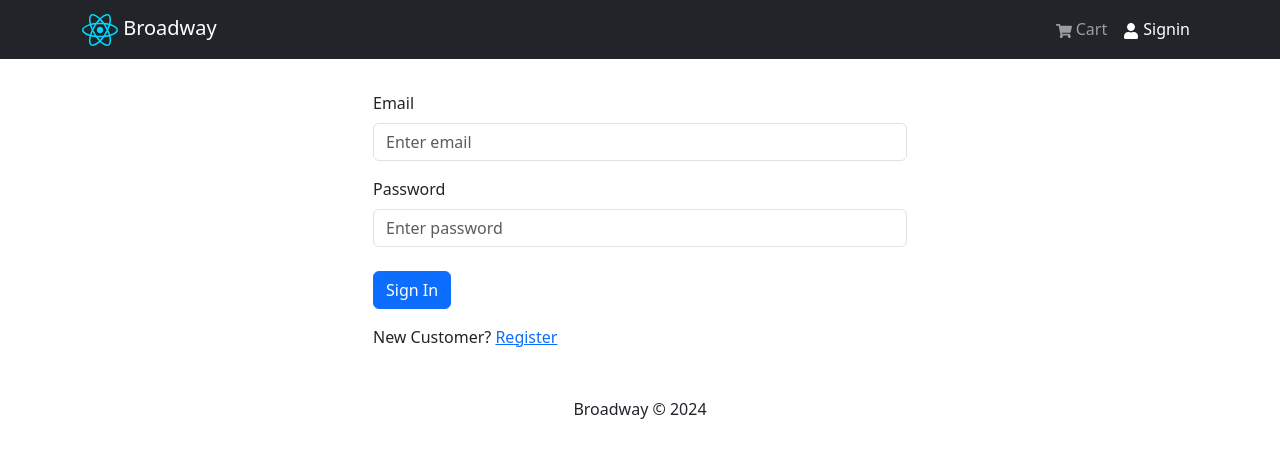
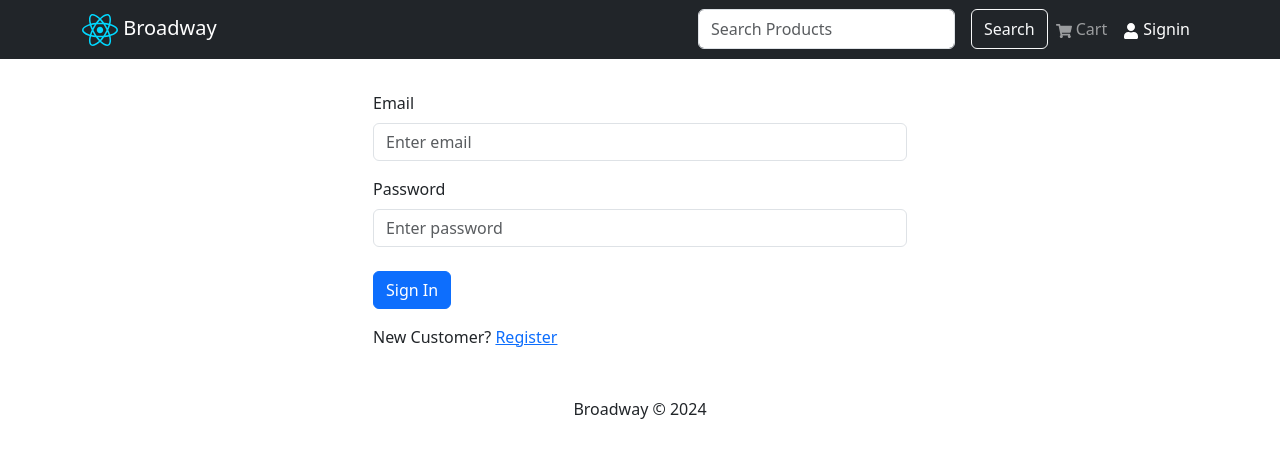
Before and after one commit to nikeshdc-25/ECommerce, a React (Vite) app in the folder frontend/: page /signin in a window 1280 px wide. Shown: the top 458 px of the page. Built offline with nearby package versions, Linux system fonts and the light colour scheme.

Commit message:
implemented pagination and search

```diff
--- a/frontend/src/components/Header.jsx
+++ b/frontend/src/components/Header.jsx
@@ -7,6 +7,7 @@ import logo from "../assets/react.svg";
 import { logout } from "../slices/authSlice";
 import { useUserLogoutMutation } from "../slices/userApiSlice";
 import { LinkContainer } from "react-router-bootstrap";
+import SearchBox from "./SearchBox";
 
 function Header() {
   const { cartItems } = useSelector((state) => state.cart);
@@ -37,6 +38,7 @@ function Header() {
 
           <Navbar.Collapse id="navbar">
             <Nav className="ms-auto">
+              <SearchBox />
               <NavLink to="/cart" className="nav-link">
                 <FaShoppingCart /> Cart{" "}
                 {cartItems.length > 0 && (
--- /dev/null
+++ b/frontend/src/components/Paginate.jsx
@@ -0,0 +1,21 @@
+import { Pagination } from "react-bootstrap";
+import { LinkContainer } from "react-router-bootstrap";
+
+function Paginate({ page, pages, admin = false }) {
+  return (
+    pages > 1 && (
+      <Pagination>
+        {[...Array(pages).keys()].map((x) => (
+          <LinkContainer
+            to={admin ? `/admin/products/page/${x + 1}` : `/page/${x + 1}`}
+            key={x + 1}
+          >
+            <Pagination.Item active={page == x + 1}>{x + 1}</Pagination.Item>
+          </LinkContainer>
+        ))}
+      </Pagination>
+    )
+  );
+}
+
+export default Paginate;
--- /dev/null
+++ b/frontend/src/components/SearchBox.jsx
@@ -0,0 +1,33 @@
+import { Form, Button } from "react-bootstrap";
+import { useState } from "react";
+import { useNavigate } from "react-router-dom";
+
+function SearchBox() {
+  const [keyword, setKeyword] = useState("");
+  const navigate = useNavigate();
+  const submitHandler = (e) => {
+    e.preventDefault();
+    if (keyword.trim()) {
+      navigate(`/search/${keyword.trim()}`);
+      setKeyword("");
+    } else {
+      navigate("/");
+    }
+  };
+  return (
+    <Form onSubmit={submitHandler} className="d-flex">
+      <Form.Control
+        type="text"
+        placeholder="Search Products"
+        className="mx-3"
+        value={keyword}
+        onChange={(e) => setKeyword(e.target.value)}
+      />
+      <Button type="submit" variant="outline-light">
+        Search
+      </Button>
+    </Form>
+  );
+}
+
+export default SearchBox;
--- a/frontend/src/main.jsx
+++ b/frontend/src/main.jsx
@@ -53,6 +53,16 @@ const router = createBrowserRouter(
   createRoutesFromElements(
     <Route path="/" element={<App />}>
       <Route path="" element={<HomePage />} loader={dataLoader} />
+      <Route
+        path="search/:keyword"
+        element={<HomePage />}
+        loader={dataLoader}
+      />
+      <Route
+        path="page/:pageNumber"
+        element={<HomePage />}
+        loader={dataLoader}
+      />
       <Route path="product/:id" element={<ProductPage />} />
       <Route path="cart" element={<CartPage />} />
       <Route path="signin" element={<LoginPage />} />
@@ -65,6 +75,10 @@ const router = createBrowserRouter(
       <Route path="" element={<AdminRoute />}>
         <Route path="admin/orders" element={<OrdersPage />} />
         <Route path="admin/products" element={<ProductsListPage />} />
+        <Route
+          path="admin/products/page/:pageNumber"
+          element={<ProductsListPage />}
+        />
         <Route path="admin/product/:id/edit" element={<ProductEditPage />} />
       </Route>
     </Route>
--- a/frontend/src/pages/HomePage.jsx
+++ b/frontend/src/pages/HomePage.jsx
@@ -1,9 +1,10 @@
 import { Row, Col } from "react-bootstrap";
 import Product from "../components/Product";
 import { useState, useEffect } from "react";
-import { useLoaderData } from "react-router-dom";
+import { useLoaderData, useParams } from "react-router-dom";
 import { useGetProductsQuery } from "../slices/productSlice";
 import Message from "../components/Message";
+import Paginate from "../components/Paginate";
 const HomePage = () => {
   // const [products, setProducts] = useState([]);
   // useEffect(() => {
@@ -14,7 +15,11 @@ const HomePage = () => {
   //       console.log("Error Occur while fetching api", err.message)
   //     );
   // }, []);
-  const { data: products, isLoading, error } = useGetProductsQuery();
+  const { pageNumber, keyword } = useParams();
+  const { data, isLoading, error } = useGetProductsQuery({
+    pageNumber,
+    keyword,
+  });
   console.log(error);
   return (
     <>
@@ -24,13 +29,16 @@ const HomePage = () => {
       ) : error ? (
         <Message variant="danger">{error?.data?.error || error.error}</Message>
       ) : (
+        <>
           <Row>
-          {products.map((product) => (
+            {data.products.map((product) => (
               <Col sm={12} md={6} lg={4} xl={3} key={product._id}>
                 <Product product={product} />
               </Col>
             ))}
           </Row>
+          <Paginate page={data.page} pages={data.pages} />
+        </>
       )}
     </>
   );
--- a/frontend/src/pages/ProductPage.jsx
+++ b/frontend/src/pages/ProductPage.jsx
@@ -142,6 +142,7 @@ function ProductPage() {
               )}
               <h2 className="my-4">Add Review</h2>
               {userInfo ? (
+                !userInfo.isAdmin(
                   <Form onSubmit={addReviewHandler}>
                     <Form.Group controlId="rating" className="my-3">
                       <Form.Label>Rating</Form.Label>
@@ -170,6 +171,7 @@ function ProductPage() {
                       Add
                     </Button>
                   </Form>
+                )
               ) : (
                 <Message>
                   Please <Link to="/signin">Signin</Link> to review
--- a/frontend/src/pages/admin/ProductsListPage.jsx
+++ b/frontend/src/pages/admin/ProductsListPage.jsx
@@ -8,10 +8,12 @@ import { Row, Col, Button, Table } from "react-bootstrap";
 import { FaEdit, FaTrash } from "react-icons/fa";
 import Message from "../../components/Message";
 import { toast } from "react-toastify";
-import { Link } from "react-router-dom";
+import { Link, useParams } from "react-router-dom";
+import Paginate from "../../components/Paginate";
 
 const ProductsListPage = () => {
-  const { data: products, isLoading, error } = useGetProductsQuery();
+  const { pageNumber } = useParams();
+  const { data, isLoading, error } = useGetProductsQuery({ pageNumber });
   const [addProduct, { isLoading: productLoading }] = useAddProductMutation();
   const [deleteProduct, { isLoading: deleteLoading }] =
     useDeleteProductMutation();
@@ -52,6 +54,7 @@ const ProductsListPage = () => {
         ) : error ? (
           <Message variant="danger">{error.data.error}</Message>
         ) : (
+          <>
             <Table responsive hover striped className="table-sm">
               <thead>
                 <tr>
@@ -65,7 +68,7 @@ const ProductsListPage = () => {
                 </tr>
               </thead>
               <tbody>
-              {products.map((product) => (
+                {data.products.map((product) => (
                   <tr key={product._id}>
                     <td>{product._id}</td>
                     <td>{product.name}</td>
@@ -95,6 +98,8 @@ const ProductsListPage = () => {
                 ))}
               </tbody>
             </Table>
+            <Paginate page={data.page} pages={data.pages} admin={true} />
+          </>
         )}
       </>
     </>
--- a/frontend/src/slices/productSlice.js
+++ b/frontend/src/slices/productSlice.js
@@ -4,8 +4,9 @@ import { apiSlice } from "./apiSlice";
 const productSlice = apiSlice.injectEndpoints({
   endpoints: (builder) => ({
     getProducts: builder.query({
-      query: () => ({
+      query: ({ keyword, pageNumber }) => ({
         url: PRODUCT_URL,
+        params: { keyword, pageNumber }, // /api/v1/products?pageNumber=2&keyword=phone
       }),
       providesTags: ["Product"],
       keepUnusedDataFor: 5,
```
Also changed, not shown: 1 other file (tests, documents, lock files or other folders). Lines whose indentation alone changed are shown as unchanged.
